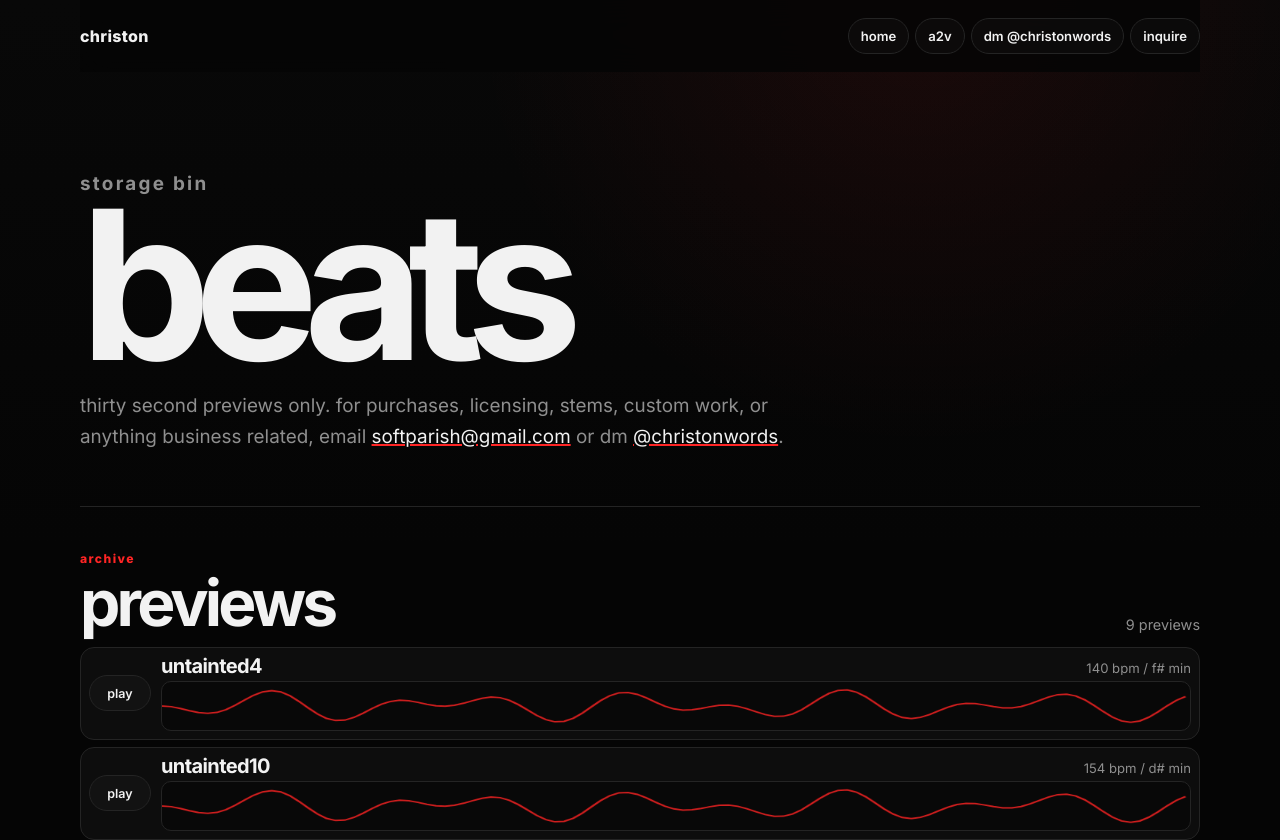
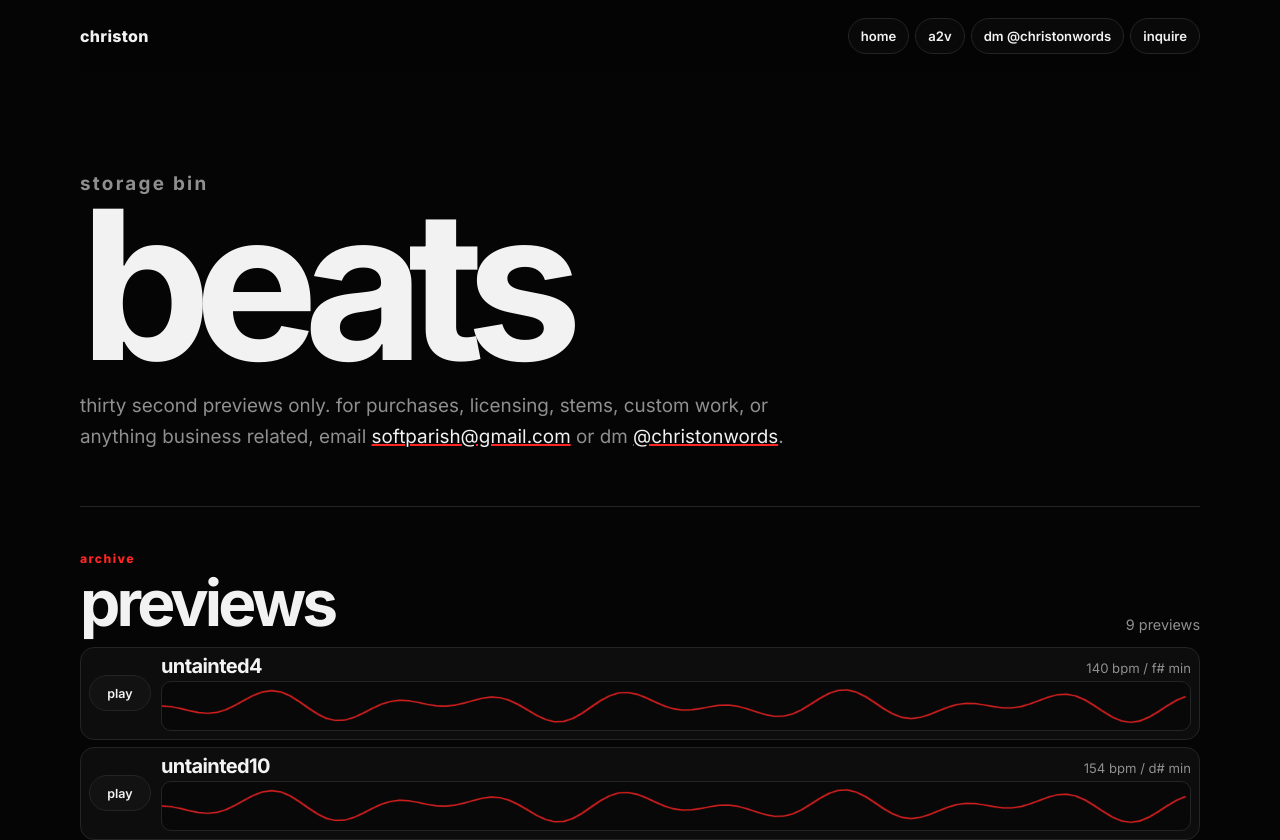
Before and after one commit to christonwords/newsletter, a plain HTML site: page beats/index.html in a window 1280 px wide. Shown: the top 840 px of the page. Drawn offline with Linux system fonts and the light colour scheme; no server answers.

Commit message:
remove beats page background glow

```diff
--- a/beats/styles.css
+++ b/beats/styles.css
@@ -21,9 +21,7 @@ body {
   margin: 0;
   overflow-x: hidden;
   color: var(--text);
-  background:
-    radial-gradient(circle at 72% 0%, rgba(255, 37, 37, 0.08), transparent 28rem),
-    linear-gradient(180deg, #080808, var(--bg) 34rem);
+  background: var(--bg);
   font-family: Inter, -apple-system, BlinkMacSystemFont, "Segoe UI", sans-serif;
   text-transform: lowercase;
 }
```
